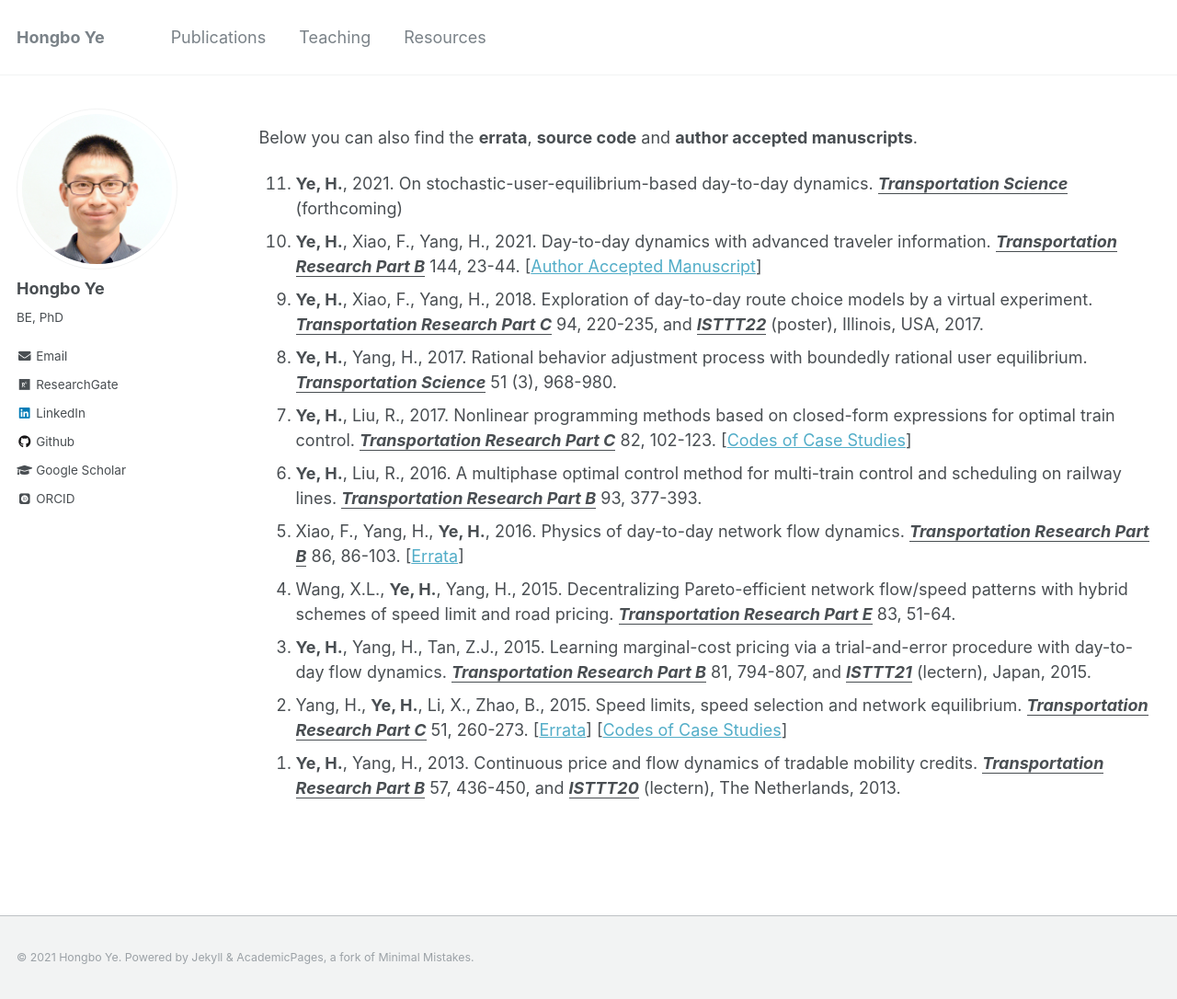
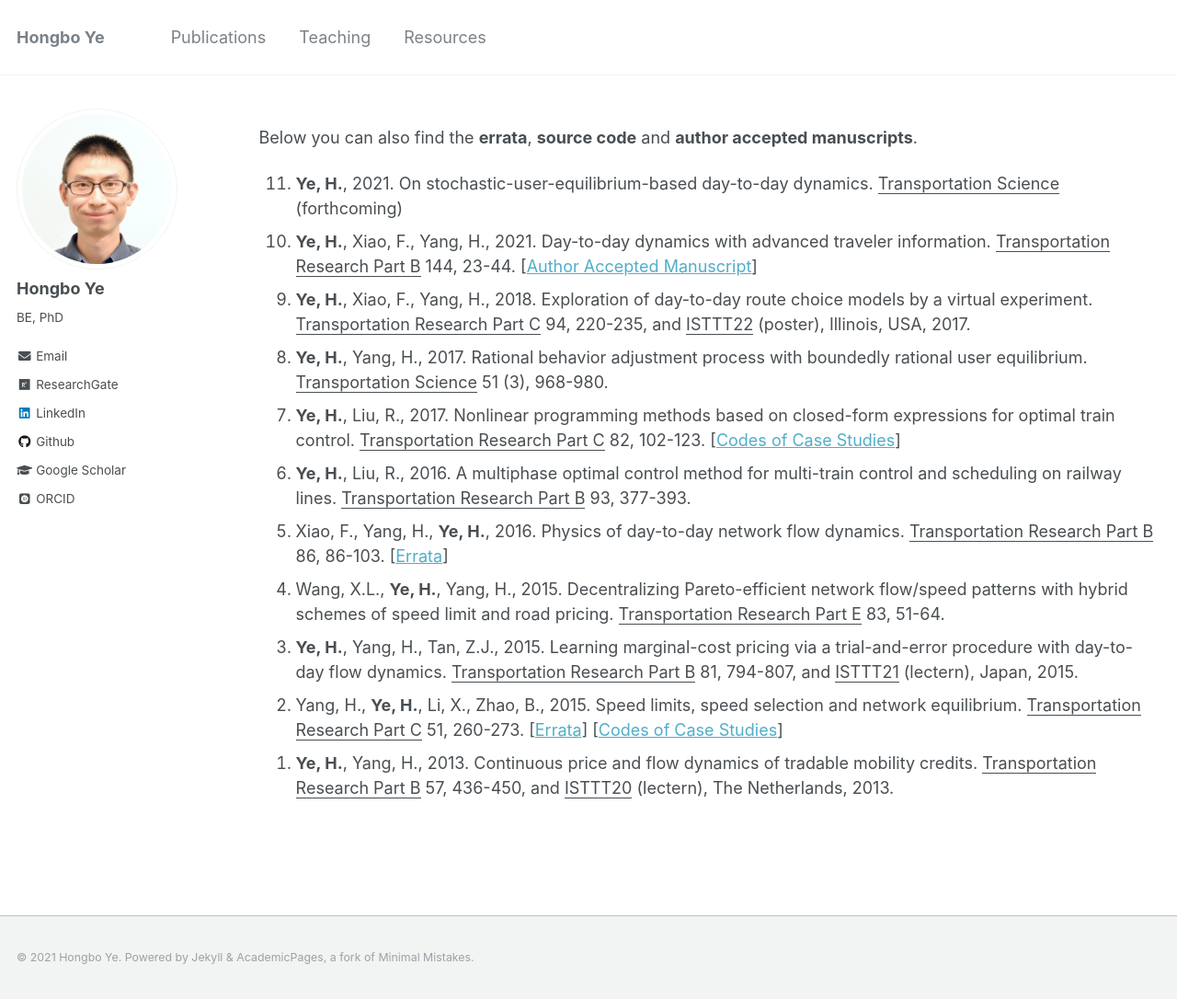
Before and after one commit to hb-ye/HongboYe.github.io, a Jekyll site: the page built from _pages/publications.md, in a window 1280 px wide and 1086 px high. Shown: the whole window at 92% size. Built offline with Jekyll 4.4.1, drawn with Linux system fonts in a browser that asks for light colours; some web fonts are replaced.

```diff
--- a/_pages/publications.md
+++ b/_pages/publications.md
@@ -18,14 +18,14 @@ author_profile: true
 Below you can also find the **errata**, **source code** and **author accepted manuscripts**.
 
 {: reversed="reversed"}
-11. **Ye, H.**, 2021. On stochastic-user-equilibrium-based day-to-day dynamics. ***<u>Transportation Science</u>*** (forthcoming)
-10. **Ye, H.**, Xiao, F., Yang, H., 2021. Day-to-day dynamics with advanced traveler information. ***<u>Transportation Research Part B</u>*** 144, 23-44. [[Author Accepted Manuscript](/files/2021YXY_AAM.pdf)]
-9. **Ye, H.**, Xiao, F., Yang, H., 2018. Exploration of day-to-day route choice models by a virtual experiment. ***<u>Transportation Research Part C</u>*** 94, 220-235, and ***<u>ISTTT22</u>*** (poster), Illinois, USA, 2017.
-8. **Ye, H.**, Yang, H., 2017. Rational behavior adjustment process with boundedly rational user equilibrium. ***<u>Transportation Science</u>*** 51 (3), 968-980.
-7. **Ye, H.**, Liu, R., 2017. Nonlinear programming methods based on closed-form expressions for optimal train control. ***<u>Transportation Research Part C</u>*** 82, 102-123. [[Codes of Case Studies](/files/2017YL_codes.zip)]
-6. **Ye, H.**, Liu, R., 2016. A multiphase optimal control method for multi-train control and scheduling on railway lines. ***<u>Transportation Research Part B</u>*** 93, 377-393.
-5. Xiao, F., Yang, H., **Ye, H.**, 2016. Physics of day-to-day network flow dynamics. ***<u>Transportation Research Part B</u>*** 86, 86-103. [[Errata](/files/2016XYY_Errata.pdf)]
-4. Wang, X.L., **Ye, H.**, Yang, H., 2015. Decentralizing Pareto-efficient network flow/speed patterns with hybrid schemes of speed limit and road pricing. ***<u>Transportation Research Part E</u>*** 83, 51-64.
-3. **Ye, H.**, Yang, H., Tan, Z.J., 2015. Learning marginal-cost pricing via a trial-and-error procedure with day-to-day flow dynamics. ***<u>Transportation Research Part B</u>*** 81, 794-807, and ***<u>ISTTT21</u>*** (lectern), Japan, 2015.
-2. Yang, H., **Ye, H.**, Li, X., Zhao, B., 2015. Speed limits, speed selection and network equilibrium. ***<u>Transportation Research Part C</u>*** 51, 260-273. [[Errata](/files/2015YYLZ_Errata.txt)] [[Codes of Case Studies](/files/2015YYLZ_codes.zip)]
-1. <strong>Ye, H.</strong>, Yang, H., 2013. Continuous price and flow dynamics of tradable mobility credits. ***<u>Transportation Research Part B</u>*** 57, 436-450, and ***<u>ISTTT20</u>*** (lectern), The Netherlands, 2013.
+11. **Ye, H.**, 2021. On stochastic-user-equilibrium-based day-to-day dynamics. <u>Transportation Science</u> (forthcoming)
+10. **Ye, H.**, Xiao, F., Yang, H., 2021. Day-to-day dynamics with advanced traveler information. <u>Transportation Research Part B</u> 144, 23-44. [[Author Accepted Manuscript](/files/2021YXY_AAM.pdf)]
+9. **Ye, H.**, Xiao, F., Yang, H., 2018. Exploration of day-to-day route choice models by a virtual experiment. <u>Transportation Research Part C</u> 94, 220-235, and <u>ISTTT22</u> (poster), Illinois, USA, 2017.
+8. **Ye, H.**, Yang, H., 2017. Rational behavior adjustment process with boundedly rational user equilibrium. <u>Transportation Science</u> 51 (3), 968-980.
+7. **Ye, H.**, Liu, R., 2017. Nonlinear programming methods based on closed-form expressions for optimal train control. <u>Transportation Research Part C</u> 82, 102-123. [[Codes of Case Studies](/files/2017YL_codes.zip)]
+6. **Ye, H.**, Liu, R., 2016. A multiphase optimal control method for multi-train control and scheduling on railway lines. <u>Transportation Research Part B</u> 93, 377-393.
+5. Xiao, F., Yang, H., **Ye, H.**, 2016. Physics of day-to-day network flow dynamics. <u>Transportation Research Part B</u> 86, 86-103. [[Errata](/files/2016XYY_Errata.pdf)]
+4. Wang, X.L., **Ye, H.**, Yang, H., 2015. Decentralizing Pareto-efficient network flow/speed patterns with hybrid schemes of speed limit and road pricing. <u>Transportation Research Part E</u> 83, 51-64.
+3. **Ye, H.**, Yang, H., Tan, Z.J., 2015. Learning marginal-cost pricing via a trial-and-error procedure with day-to-day flow dynamics. <u>Transportation Research Part B</u> 81, 794-807, and <u>ISTTT21</u> (lectern), Japan, 2015.
+2. Yang, H., **Ye, H.**, Li, X., Zhao, B., 2015. Speed limits, speed selection and network equilibrium. <u>Transportation Research Part C</u> 51, 260-273. [[Errata](/files/2015YYLZ_Errata.txt)] [[Codes of Case Studies](/files/2015YYLZ_codes.zip)]
+1. <strong>Ye, H.</strong>, Yang, H., 2013. Continuous price and flow dynamics of tradable mobility credits. <u>Transportation Research Part B</u> 57, 436-450, and <u>ISTTT20</u> (lectern), The Netherlands, 2013.
```
Also changed, not shown: _pages/teaching.md (+3 -3 lines), index.markdown (+14 -11 lines).
